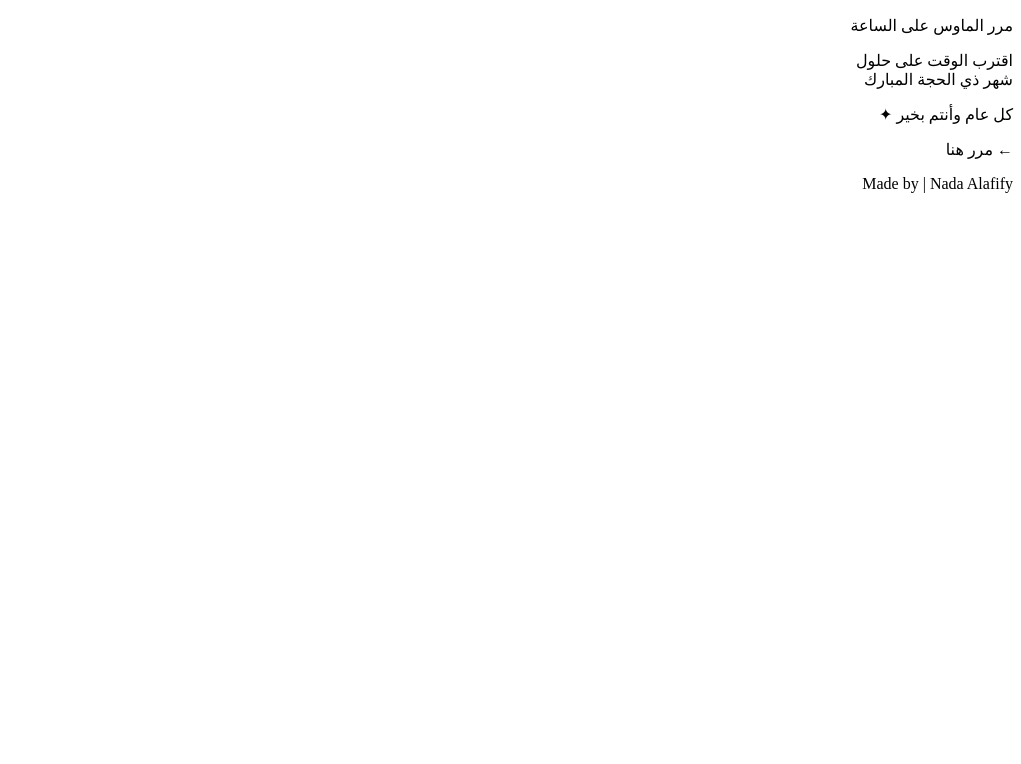
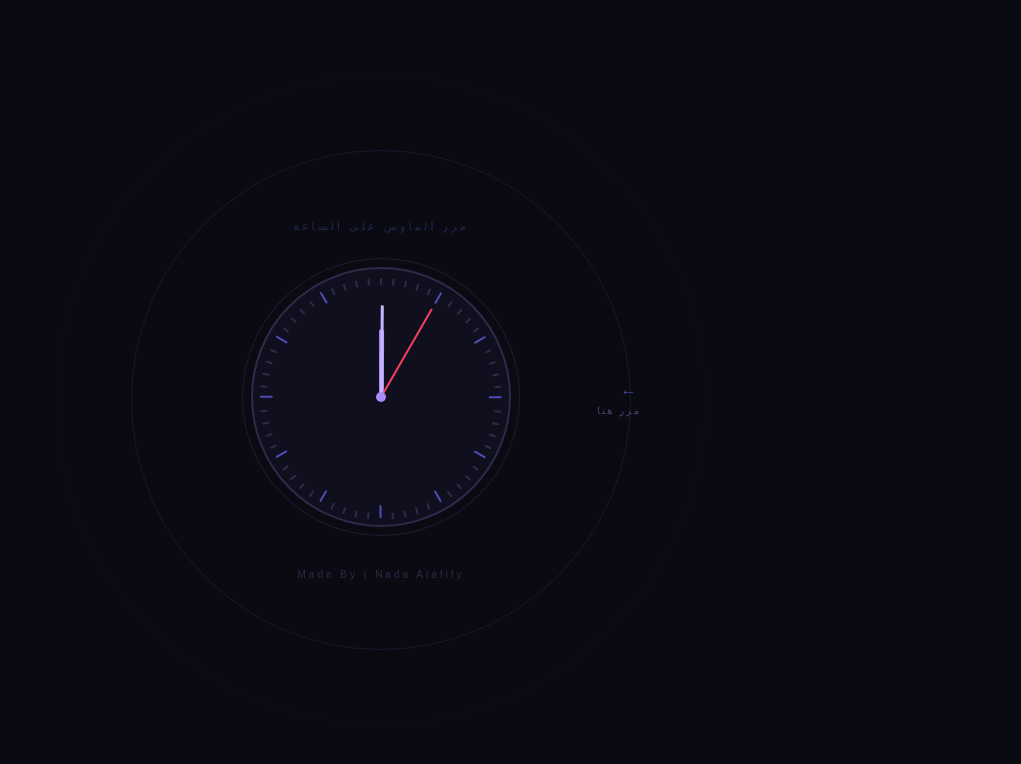
Before and after one commit to NadaAlafify/Infinite-Analog-Clock-with-Interactive-Alert, a plain HTML site: page index.html in a window 1280 px wide. Shown: the whole page, without its empty margins (259-1280 px from the left). Drawn offline with Linux system fonts and the light colour scheme; files that its build step writes are made by us from their sources.

Commit message:
editing in html file

```diff
--- a/index.html
+++ b/index.html
@@ -4,9 +4,8 @@
   <meta charset="UTF-8">
   <meta name="viewport" content="width=device-width, initial-scale=1.0">
   <title>ساعة العيد</title>
-  <style>
-
-  </style>
+  <link rel="stylesheet" href="style.css">
+  <link rel="stylesheet" href="all.css">
 </head>
 <body>
   <div class="clockSection">
```
